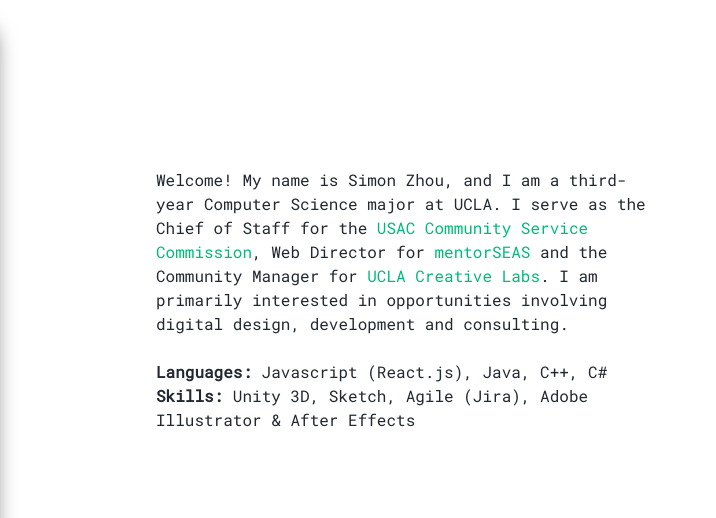
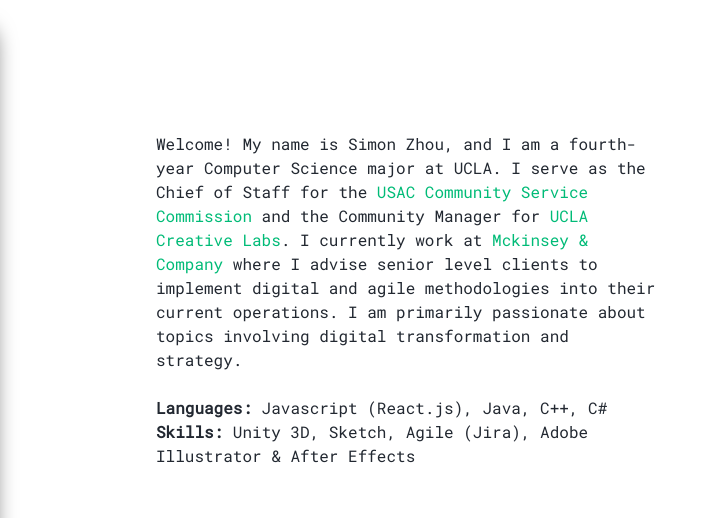
Before and after one commit to simonzhow/simonzhow.github.io, a plain HTML site: page index.html in a window 1280 px wide. Shown: the part 900-1418 px from the top of the page, 564-1280 px from the left. Drawn offline with Linux system fonts and the light colour scheme.

Commit message:
Updated resume and bio

```diff
--- a/index.html
+++ b/index.html
@@ -37,11 +37,11 @@
     <section id="bio">
       <div class="bio_container">
         <div class="bio_picture wow fadeIn" data-wow-delay=".5s"></div>
-        <div class="bio_description wow fadeIn" data-wow-delay="1s">Welcome! My name is Simon Zhou, and I am a third-year Computer Science major at UCLA.
-          I serve as the Chief of Staff for the <a class="link" target="_blank" href="http://uclacsc.org/staff/">USAC Community Service Commission</a>,
-          Web Director for <a class="link" target="_blank" href="http://mentorship.seas.ucla.edu">mentorSEAS</a> and the Community Manager for
-          <a class="link" target="_blank" href="http://uclacreatives.github.io">UCLA Creative Labs</a>.
-          I am primarily interested in opportunities involving digital design, development and consulting.
+        <div class="bio_description wow fadeIn" data-wow-delay="1s">Welcome! My name is Simon Zhou, and I am a fourth-year Computer Science major at UCLA.
+          I serve as the Chief of Staff for the <a class="link" target="_blank" href="http://uclacsc.org/staff/">USAC Community Service Commission</a> and the Community Manager for
+          <a class="link" target="_blank" href="http://uclacreatives.github.io">UCLA Creative Labs</a>. I currently work at <a class="link" target="_blank" href="https://www.mckinsey.com">Mckinsey & Company</a>
+          where I advise senior level clients to implement digital and agile methodologies into their current operations.
+          I am primarily passionate about topics involving digital transformation and strategy.
           <br />
           <br />
           <strong>Languages:</strong> Javascript (React.js), Java, C++, C#
```
Also changed, not shown: 1 other file.
